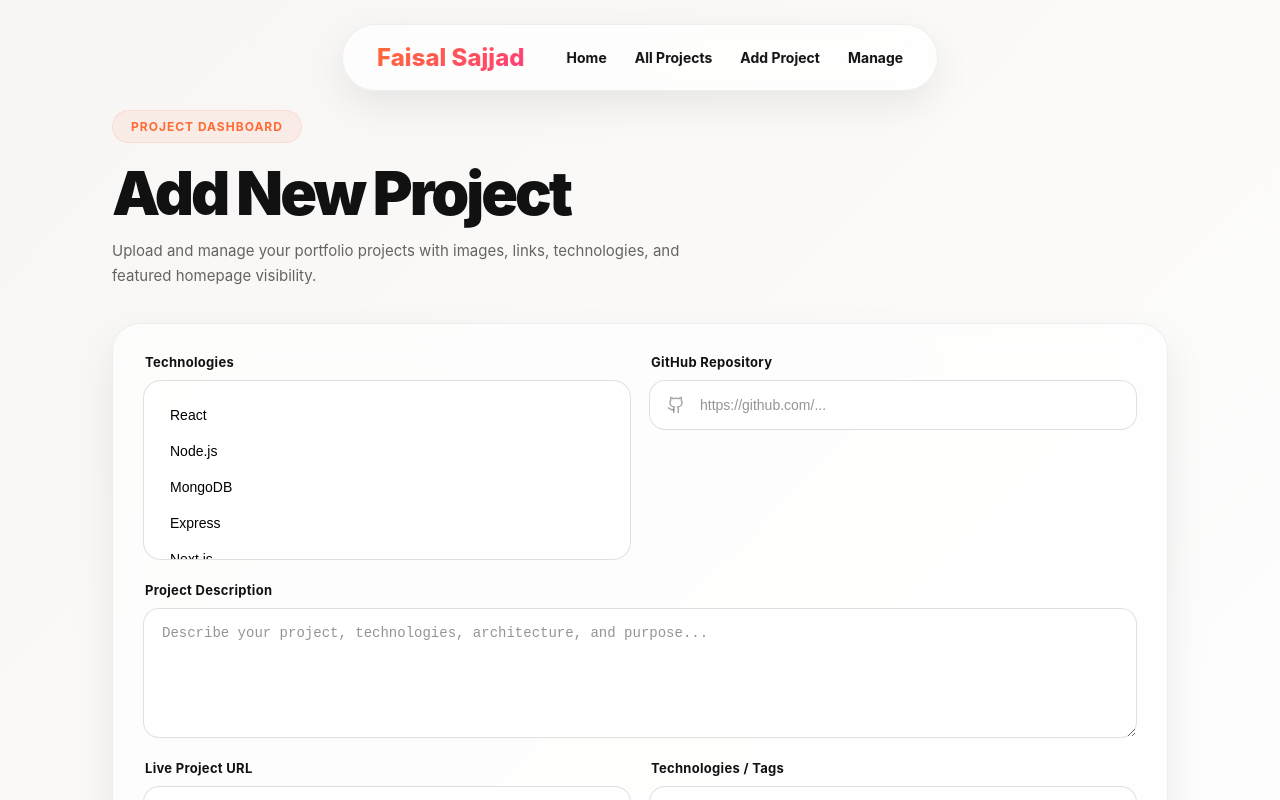
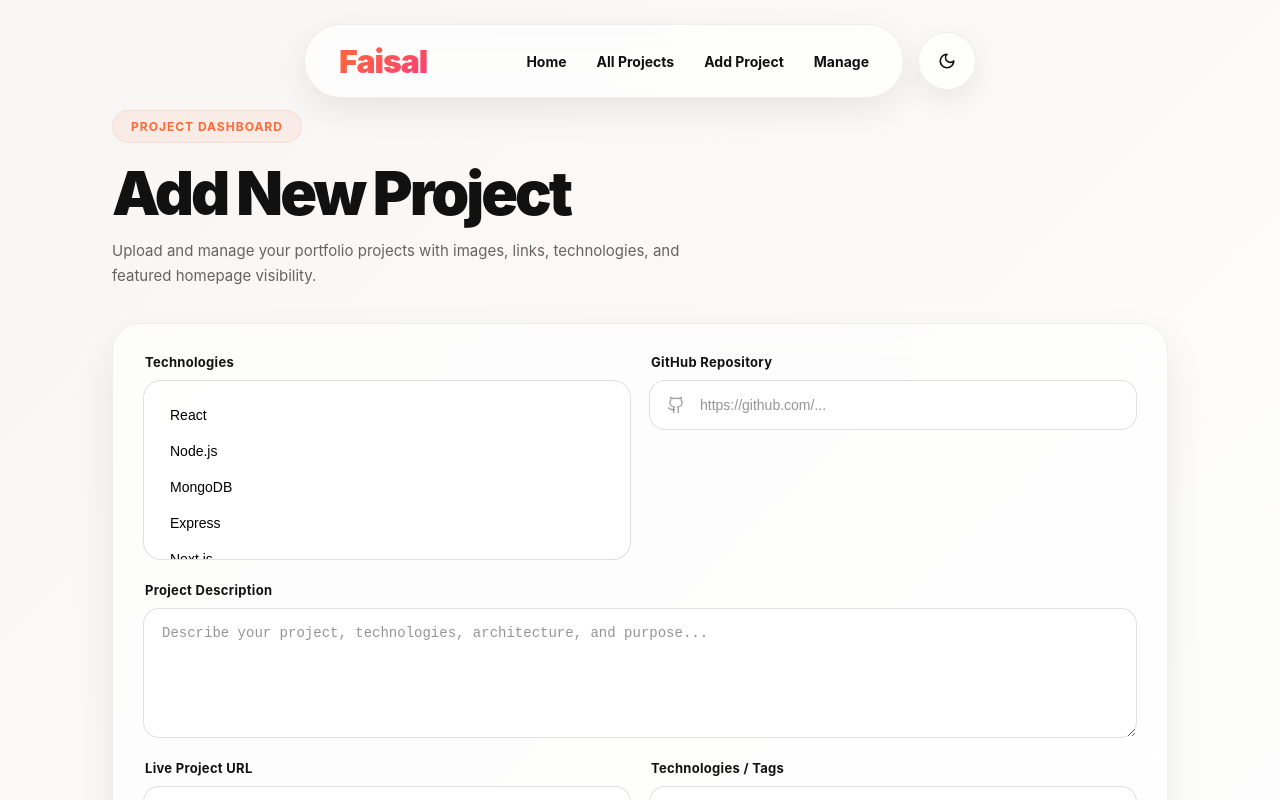
Before and after one commit to RealRaquema/Portfolio, a React (Vite) app in the folder Frontend/: page /addProject in a window 1280 px wide. Shown: the top 800 px of the page. Built offline with nearby package versions, Linux system fonts and the light colour scheme.

Commit message:
hero page done

```diff
--- a/Frontend/src/components/About.css
+++ b/Frontend/src/components/About.css
@@ -122,7 +122,7 @@
 .tech-section {
   display: flex;
   flex-direction: column;
-  gap: 40px;
+  gap: 50px;
 }
 
 .tech-header h3 {
@@ -134,116 +134,67 @@
   color: var(--text-secondary);
 }
 
-.tech-grid {
-  display: grid;
-  grid-template-columns: repeat(auto-fit, minmax(140px, 1fr));
+/* CATEGORY WRAPPER */
+
+.tech-category-wrapper {
+  display: flex;
+  flex-direction: column;
+  gap: 48px;
+}
+
+.tech-category {
+  display: flex;
+  flex-direction: column;
   gap: 24px;
 }
 
+.tech-category h4 {
+  font-size: 1.3rem;
+  font-weight: 700;
+  color: var(--text-primary);
+  padding-left: 6px;
+}
+
+/* GRID */
+
+.tech-grid {
+  display: grid;
+
+  grid-template-columns:
+    repeat(3, 1fr);
+
+  gap: 20px;
+}
+
+/* CARD */
+
 .tech-card {
-  padding: 28px 20px;
+  position: relative;
+
+  overflow: hidden;
+
+  min-height: 120px;
+
+  padding: 24px 18px;
 
   border-radius: 24px;
 
   display: flex;
-  flex-direction: column;
-  align-items: center;
-  gap: 18px;
 
-  transition: all 0.35s ease;
-}
-
-.tech-icon {
-  font-size: 42px;
-  color: var(--accent-primary);
-}
-
-.tech-card span {
-  font-weight: 600;
-  font-size: 15px;
-}
-
-.tech-card:hover {
-  transform: translateY(-10px);
-
-  box-shadow:
-    0 18px 40px rgba(255, 107, 53, 0.12);
-}
-
-/* RESPONSIVE */
-
-@media (max-width: 1024px) {
-  .about-grid {
-    grid-template-columns: 1fr;
-  }
-
-  .about-header h2 {
-    font-size: 3rem;
-  }
-}
-
-@media (max-width: 768px) {
-  .about-section {
-    padding: 100px 20px;
-  }
-
-  .about-header h2 {
-    font-size: 2.4rem;
-  }
-
-  .stats-grid {
-    grid-template-columns: 1fr;
-  }
-
-  .tech-grid {
-    grid-template-columns: repeat(2, 1fr);
-  }
-
-  .about-card {
-    padding: 30px;
-  }
-}
-.tech-category-wrapper {
-  display: flex;
-  flex-direction: column;
-  gap: 50px;
-}
-
-.tech-category h4 {
-  font-size: 1.4rem;
-  margin-bottom: 22px;
-
-  color: var(--text-primary);
-}
-
-.tech-grid {
-  display: grid;
-
-  grid-template-columns: repeat(auto-fit, minmax(140px, 1fr));
-
-  gap: 22px;
-}
-
-.tech-card {
-  padding: 26px 18px;
-
-  border-radius: 24px;
-
-  display: flex;
   flex-direction: column;
 
   align-items: center;
+
   justify-content: center;
 
   gap: 16px;
 
-  min-height: 130px;
+background: var(--card-bg);
+  border: 1px solid rgba(0,0,0,0.06);
+
+  backdrop-filter: blur(20px);
 
   transition: all 0.35s ease;
-
-  position: relative;
-
-  overflow: hidden;
 }
 
 .tech-card::before {
@@ -270,29 +221,155 @@
 }
 
 .tech-card:hover {
-  transform: translateY(-10px);
+  transform: translateY(-8px);
 
-  border-color: rgba(255,107,53,0.25);
+  border-color: rgba(255,107,53,0.22);
 
   box-shadow:
     0 18px 40px rgba(255,107,53,0.12);
 }
+
+/* ICON */
 
 .tech-icon {
   font-size: 38px;
 
   color: var(--accent-primary);
 
-  transition: all 0.35s ease;
+  transition: transform 0.35s ease;
+
+  z-index: 2;
 }
 
 .tech-card:hover .tech-icon {
   transform: scale(1.15);
 }
 
+/* TEXT */
+
 .tech-card span {
   font-size: 14px;
+
   font-weight: 600;
 
   text-align: center;
+
+  z-index: 2;
 }
+
+/* RESPONSIVE */
+
+@media (max-width: 1024px) {
+
+  .about-grid {
+    grid-template-columns: 1fr;
+  }
+
+  .about-header h2 {
+    font-size: 3rem;
+  }
+
+  .tech-grid {
+    grid-template-columns: repeat(2, 1fr);
+  }
+
+}
+
+@media (max-width: 768px) {
+
+  .about-section {
+    padding: 100px 20px;
+  }
+
+  .about-header h2 {
+    font-size: 2.4rem;
+  }
+
+  .stats-grid {
+    grid-template-columns: 1fr;
+  }
+
+  .tech-grid {
+    grid-template-columns: 1fr;
+  }
+
+  .about-card {
+    padding: 30px;
+  }
+
+}
+/* DARK MODE TECH STACK FIX */
+
+.dark-mode .tech-card {
+
+  background:
+    linear-gradient(
+      135deg,
+      rgba(24,24,32,0.88),
+      rgba(18,18,24,0.92)
+    );
+
+  border: 1px solid rgba(255,255,255,0.06);
+
+  box-shadow:
+    0 10px 30px rgba(0,0,0,0.28);
+
+}
+
+.dark-mode .tech-card:hover {
+
+  border-color: rgba(255,107,53,0.25);
+
+  box-shadow:
+    0 18px 40px rgba(255,107,53,0.14);
+
+}
+
+.dark-mode .tech-card span {
+
+  color: rgba(255,255,255,0.88);
+
+}
+
+.dark-mode .tech-icon {
+
+  color: #ff6b35;
+
+}
+
+.dark-mode .tech-category h4 {
+
+  color: white;
+
+}
+
+.dark-mode .tech-header p,
+.dark-mode .about-intro,
+.dark-mode .about-card p,
+.dark-mode .stat-card p {
+
+  color: rgba(255,255,255,0.68);
+
+}
+
+.dark-mode .about-card,
+.dark-mode .stat-card {
+
+  background:
+    linear-gradient(
+      135deg,
+      rgba(24,24,32,0.88),
+      rgba(18,18,24,0.92)
+    );
+
+  border: 1px solid rgba(255,255,255,0.06);
+
+}
+
+.dark-mode .about-header h2,
+.dark-mode .about-card h3,
+.dark-mode .tech-header h3 {
+
+  color: white;
+
+}
--- a/Frontend/src/components/Navigation.css
+++ b/Frontend/src/components/Navigation.css
@@ -1,4 +1,6 @@
-.navbar {
+/* NAV WRAPPER */
+
+.nav-wrapper {
 
   position: fixed;
 
@@ -14,11 +16,19 @@
 
   align-items: center;
 
-  justify-content: space-between;
+  gap: 14px;
 
-  gap: 42px;
+}
 
-  padding: 18px 34px;
+/* NAVBAR */
+
+.navbar {
+
+  height: 74px;
+
+  width: 600px;
+
+  padding: 0 34px;
 
   border-radius: 999px;
 
@@ -26,18 +36,59 @@
 
   border: 1px solid rgba(0,0,0,0.06);
 
-  backdrop-filter: blur(18px);
+  backdrop-filter: blur(20px);
 
   box-shadow:
-    0 14px 40px rgba(0,0,0,0.08);
+    0 12px 35px rgba(0,0,0,0.08);
+
+  display: flex;
+
+  align-items: center;
+
+  justify-content: space-between;
+
+  gap: 38px;
+
+  overflow: hidden;
+
+  transition:
+    width 0.45s ease,
+    gap 0.45s ease,
+    background 0.35s ease,
+    box-shadow 0.35s ease;
 
 }
 
+/* EXPAND */
+
+.navbar:hover {
+
+  width: 900px;
+
+  gap: 52px;
+
+  background: rgba(255,255,255,0.82);
+
+  box-shadow:
+    0 18px 45px rgba(0,0,0,0.12);
+
+}
+
+/* LOGO */
+
 .nav-logo {
 
-  font-size: 1.5rem;
+  display: flex;
 
-  font-weight: 800;
+  align-items: center;
+
+  font-size: 2rem;
+
+  font-weight: 900;
+
+  letter-spacing: -1px;
+
+  white-space: nowrap;
 
   background:
     linear-gradient(
@@ -52,13 +103,52 @@
 
 }
 
+/* LAST NAME */
+
+.last-name {
+
+  opacity: 0;
+
+  max-width: 0;
+
+  overflow: hidden;
+
+  margin-left: 0;
+
+  transition:
+    opacity 0.35s ease,
+    max-width 0.35s ease,
+    margin-left 0.35s ease;
+
+}
+
+.navbar:hover .last-name {
+
+  opacity: 1;
+
+  max-width: 180px;
+
+  margin-left: 8px;
+
+}
+
+/* LINKS */
+
 .nav-links {
 
   display: flex;
 
   align-items: center;
 
-  gap: 28px;
+  gap: 30px;
+
+  transition: gap 0.35s ease;
+
+}
+
+.navbar:hover .nav-links {
+
+  gap: 36px;
 
 }
 
@@ -72,7 +162,47 @@
 
   font-weight: 700;
 
+  white-space: nowrap;
+
+  position: relative;
+
   transition: all 0.3s ease;
+
+}
+
+/* UNDERLINE */
+
+.nav-links a::after {
+
+  content: '';
+
+  position: absolute;
+
+  left: 0;
+
+  bottom: -8px;
+
+  width: 0;
+
+  height: 2px;
+
+  border-radius: 999px;
+
+  background:
+    linear-gradient(
+      135deg,
+      #ff6b35,
+      #ff3d77
+    );
+
+  transition: width 0.3s ease;
+
+}
+
+.nav-links a:hover::after,
+.active-link::after {
+
+  width: 100%;
 
 }
 
@@ -82,3 +212,222 @@
   color: #ff6b35;
 
 }
+
+/* THEME BUTTON */
+
+.theme-toggle {
+
+  width: 58px;
+
+  height: 58px;
+
+  border-radius: 50%;
+
+  border: 1px solid rgba(0,0,0,0.06);
+
+  background: rgba(255,255,255,0.72);
+
+  color: #111;
+
+  display: flex;
+
+  align-items: center;
+
+  justify-content: center;
+
+  cursor: pointer;
+
+  backdrop-filter: blur(20px);
+
+  box-shadow:
+    0 10px 30px rgba(0,0,0,0.08);
+
+  transition: all 0.3s ease;
+
+  flex-shrink: 0;
+
+}
+
+.theme-toggle svg {
+
+  width: 18px;
+
+  height: 18px;
+
+  stroke-width: 2.2;
+
+}
+
+.theme-toggle:hover {
+
+  transform: translateY(-3px) scale(1.05);
+
+  border-color: rgba(255,107,53,0.25);
+
+  box-shadow:
+    0 16px 40px rgba(255,107,53,0.14);
+
+}
+
+/* DARK MODE */
+
+.dark-mode .navbar {
+
+  background:
+    linear-gradient(
+      135deg,
+      rgba(24,24,32,0.88),
+      rgba(16,16,22,0.94)
+    );
+
+  border-color: rgba(255,255,255,0.06);
+
+  box-shadow:
+    0 14px 40px rgba(0,0,0,0.35);
+
+}
+
+.dark-mode .navbar:hover {
+
+  background:
+    linear-gradient(
+      135deg,
+      rgba(28,28,38,0.94),
+      rgba(18,18,24,0.98)
+    );
+
+}
+
+.dark-mode .nav-links a {
+
+  color: rgba(255,255,255,0.86);
+
+}
+
+.dark-mode .nav-links a:hover,
+.dark-mode .active-link {
+
+  color: #ff6b35;
+
+}
+
+.dark-mode .theme-toggle {
+
+  background:
+    linear-gradient(
+      135deg,
+      rgba(24,24,32,0.92),
+      rgba(16,16,22,0.96)
+    );
+
+  border-color: rgba(255,255,255,0.08);
+
+  color: white;
+
+}
+
+/* TABLET */
+
+@media (max-width: 1000px) {
+
+  .navbar {
+
+    width: calc(100vw - 120px);
+
+    padding: 0 24px;
+
+  }
+
+  .navbar:hover {
+
+    width: calc(100vw - 60px);
+
+  }
+
+  .nav-links {
+
+    gap: 20px;
+
+  }
+
+}
+
+/* MOBILE */
+
+@media (max-width: 768px) {
+
+  .nav-wrapper {
+
+    width: 100%;
+
+    padding: 0 12px;
+
+  }
+
+  .navbar {
+
+    width: 100%;
+
+    height: auto;
+
+    padding: 18px 22px;
+
+    border-radius: 30px;
+
+    flex-direction: column;
+
+    gap: 18px;
+
+  }
+
+  .navbar:hover {
+
+    width: 100%;
+
+  }
+
+  .nav-logo {
+
+    font-size: 1.8rem;
+
+  }
+
+  .last-name {
+
+    opacity: 1;
+
+    max-width: 180px;
+
+    margin-left: 8px;
+
+  }
+
+  .nav-links {
+
+    width: 100%;
+
+    justify-content: center;
+
+    flex-wrap: wrap;
+
+    gap: 16px;
+
+  }
+
+  .nav-links a {
+
+    font-size: 13px;
+
+  }
+
+  .theme-toggle {
+
+    position: absolute;
+
+    top: -72px;
+
+    right: 20px;
+
+  }
+
+}
--- a/Frontend/src/components/Navigation.jsx
+++ b/Frontend/src/components/Navigation.jsx
@@ -1,4 +1,9 @@
-import React from 'react'
+import React, { useEffect, useState } from 'react'
+
+import {
+  Moon,
+  Sun,
+} from 'lucide-react'
 
 import {
   Link,
@@ -11,12 +16,32 @@ export default function Navigation() {
 
   const location = useLocation()
 
+  const [darkMode, setDarkMode] = useState(false)
+
+  useEffect(() => {
+
+    if (darkMode) {
+      document.body.classList.add('dark-mode')
+    } else {
+      document.body.classList.remove('dark-mode')
+    }
+
+  }, [darkMode])
+
   return (
+
+    <div className="nav-wrapper">
 
       <nav className="navbar">
 
        <div className="nav-logo">
-        Faisal Sajjad
+
+  Faisal
+
+  <span className="last-name">
+    Sajjad
+  </span>
+
 </div>
 
         <div className="nav-links">
@@ -69,5 +94,20 @@ export default function Navigation() {
 
       </nav>
 
+      <button
+        className="theme-toggle"
+        onClick={() =>
+          setDarkMode(!darkMode)
+        }
+      >
+
+        {darkMode
+          ? <Sun size={18} />
+          : <Moon size={18} />
+        }
+
+      </button>
+
+    </div>
   )
 }
--- a/Frontend/src/globals.css
+++ b/Frontend/src/globals.css
@@ -54,3 +54,56 @@ img {
   margin: auto;
 
 }
+.dark-mode {
+
+  background:
+    linear-gradient(
+      135deg,
+      #0f0f12,
+      #17171d
+    );
+
+  color: white;
+
+}
+
+.dark-mode .navbar,
+.dark-mode .theme-toggle,
+.dark-mode .work-card,
+.dark-mode .admin-form,
+.dark-mode .manage-card,
+.dark-mode .all-project-card {
+
+  background: rgba(25,25,30,0.72);
+
+  border-color: rgba(255,255,255,0.06);
+
+}
+
+.dark-mode p {
+
+  color: rgba(255,255,255,0.68);
+
+}
+
+.dark-mode a {
+
+  color: white;
+
+}
+:root {
+
+  --card-bg: rgba(255,255,255,0.72);
+
+}
+
+.dark-mode {
+
+  --card-bg:
+    linear-gradient(
+      135deg,
+      rgba(24,24,32,0.88),
+      rgba(18,18,24,0.92)
+    );
+
+}
```
Lines whose indentation alone changed are shown as unchanged.
